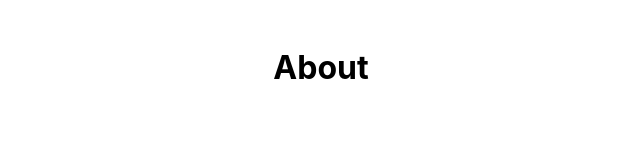
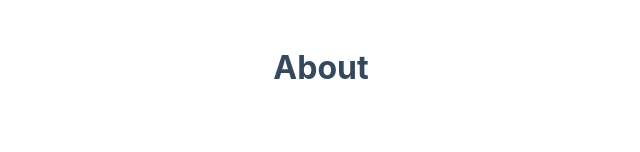
Before and after one commit to frizadiga/frizadiga.github.io, a Nuxt app: page /about in a window 1280 px wide. Shown: the top 152 px of the page, without its empty margins (319-959 px from the left). Built offline with nearby package versions, Linux system fonts and the light colour scheme.

Commit message:
test continuous deployment

```diff
--- a/src/pages/about.vue
+++ b/src/pages/about.vue
@@ -27,6 +27,7 @@
   }
   .wrapper{}
   .title{
+    color: #35495e;
     text-align: center;
     margin:48px;
   }
```
